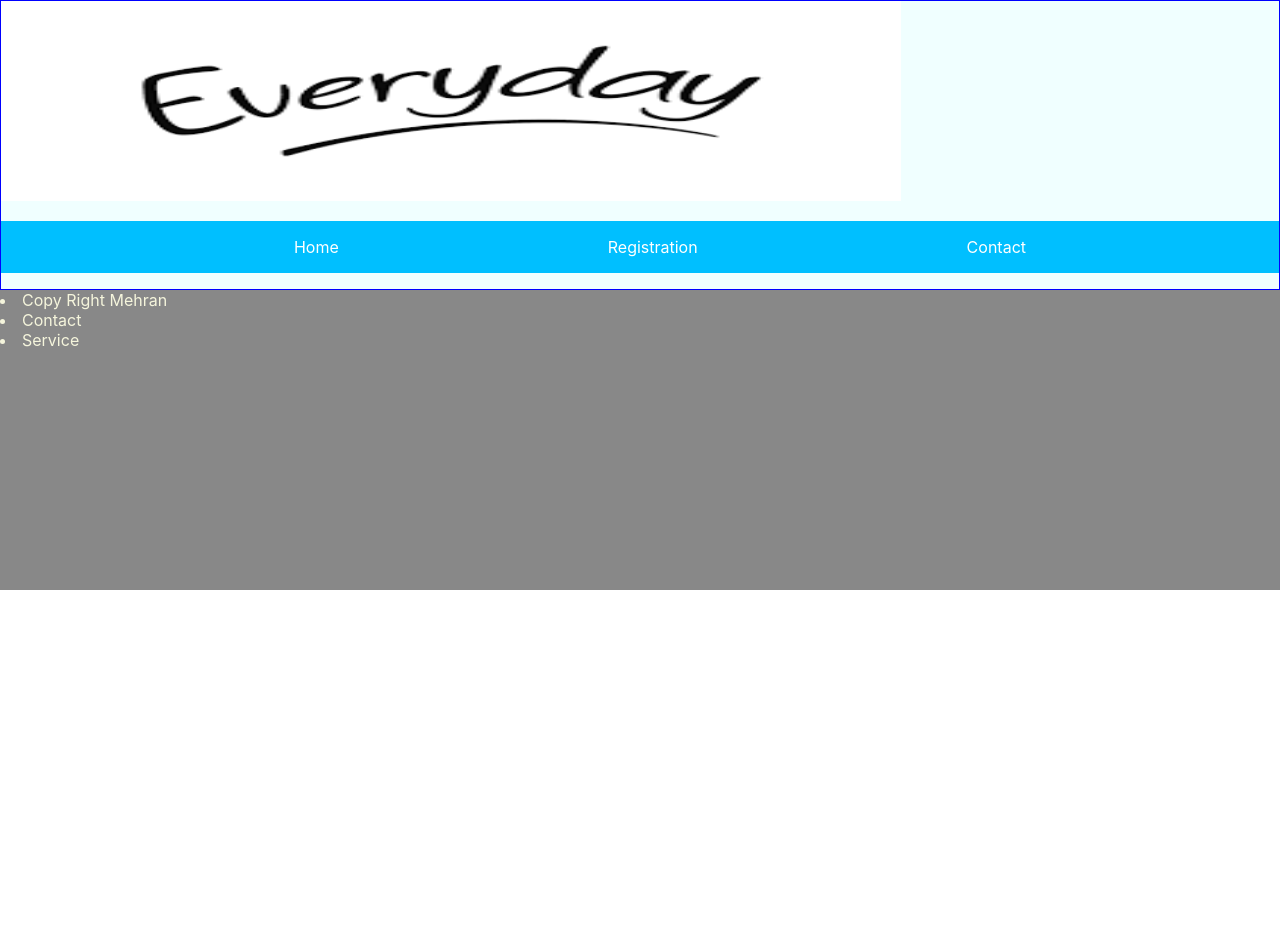
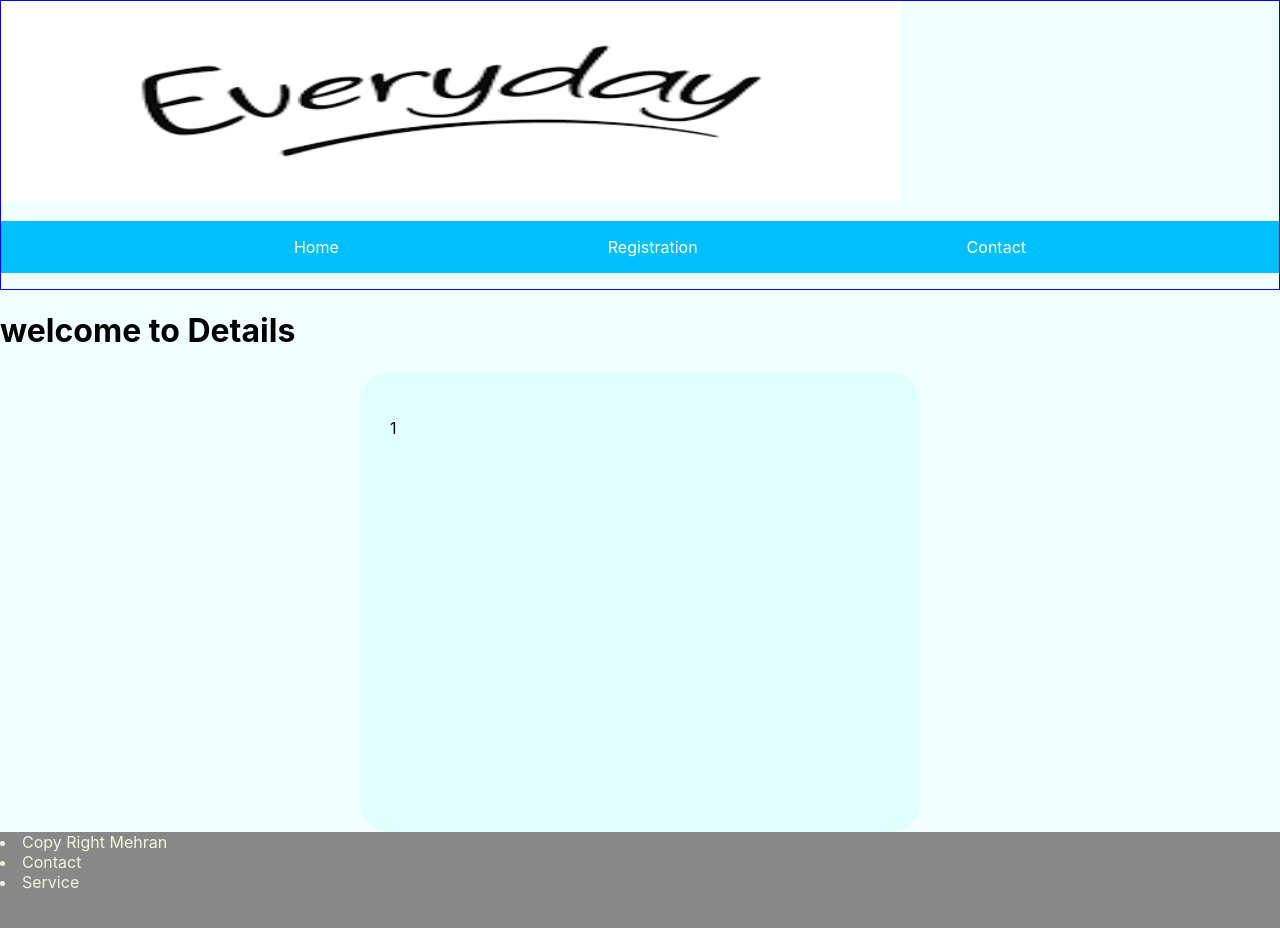
Before and after one commit to mehranGulzar/capStone-myshop, a React (Create React App) app in the folder frontend/: page /details/1 in a window 1280 px wide. Shown: the top 928 px of the page. Before the commit the page ends 800 px from the top, so only its background shows below. Built offline with nearby package versions, Linux system fonts and the light colour scheme.

Commit message:
bug fixes (sonar comments)

```diff
--- a/frontend/src/App.tsx
+++ b/frontend/src/App.tsx
@@ -2,14 +2,16 @@ import React from 'react';
 import './App.css';
 import Articles from "./components/Articles";
 import Footer from "./components/Footer";
-import {BrowserRouter, Link, Route, Router, Routes, useNavigate} from "react-router-dom";
+import {BrowserRouter, Link, Route,  Routes} from "react-router-dom";
 import Registration from "./Registration";
 import Contact from "./components/Contact";
 import everyday from "./pics/everyday.png";
 import Details from "./components/Details";
 
 
+
 function App() {
+
 
 
     return (
@@ -37,7 +39,7 @@ function App() {
                         <Route path={"/registration"} element={<Registration/>}/>
                         <Route path={"/contact"} element={<Contact/>}/>
                         <Route path={"/"} element={<Articles/>}/>
-                        <Route path={"/details"} element={<Details/>}/>
+                        <Route path={"/details/:id"} element={<Details />}/>
                     </Routes>
 
                 </div>
--- a/frontend/src/components/ArticleCard.css
+++ b/frontend/src/components/ArticleCard.css
@@ -1,7 +1,7 @@
 .article-card{
 
     border-radius: 10px;
-    padding: 12px;
+    padding: 20px;
     background-color: #f1f1f1;
     margin: 10px 20px 20px 80px ;
     box-shadow: 4px 6px 4px 6px lightblue ;
@@ -17,7 +17,10 @@
 #title{
     padding: 10px;
 }
-
+.article-image img{
+    width: 200px;
+    height: 150px;
+}
 
 .article-title{
 
@@ -29,23 +32,3 @@
     height: 150px;
 
 }
-
-
-::-webkit-scrollbar {
-    width: 10px;
-}
-
-/* Track */
-::-webkit-scrollbar-track {
-    background: #f1f1f1;
-}
-
-/* Handle */
-::-webkit-scrollbar-thumb {
-    background: #888;
-}
-
-/* Handle on hover */
-::-webkit-scrollbar-thumb:hover {
-    background: #555;
-}
--- a/frontend/src/components/ArticleCard.tsx
+++ b/frontend/src/components/ArticleCard.tsx
@@ -1,6 +1,6 @@
 import {Article} from "../Article";
 import './ArticleCard.css';
-import {Link, Route, Routes} from "react-router-dom";
+import {Link} from "react-router-dom";
 
 
 export type ArticleCardProps = {
@@ -11,24 +11,24 @@ export default function ArticleCard(props : ArticleCardProps){
 
     return (
         <div className={"article-card"}>
+            <p id={"title"}>
+                {props.article.title}
+            </p>
 
          <div className={"article-image"}>
              <img alt={"my-shop"} src={props.article.imageUrl}/>
          </div>
 
             <div>
-           <h3 className={"article-title"}>
-               <p id={"title"}>
-                {props.article.title}
-                </p>
-           </h3>
 
-           <h6>
-               <p id={"price"}>
+
+           <div>
+               <div id={"price"}>
                 {props.article.price} $
-                </p>
-           </h6>
-                <button><Link to={"/details"}>Discover More</Link></button>
+                </div>
+               <button id={"button"}><Link to={"/details/"+ props.article.id}>Discover More</Link></button>
+           </div>
+
             </div>
 
 
--- /dev/null
+++ b/frontend/src/components/Details.css
@@ -0,0 +1,9 @@
+.article-details{
+
+    height: 400px;
+    width: 500px;
+    margin: auto;
+    padding: 30px;
+    border-radius: 30px;
+    background-color: lightcyan;
+}
--- a/frontend/src/components/Details.tsx
+++ b/frontend/src/components/Details.tsx
@@ -1,11 +1,22 @@
-export default function Details(){
+import {useParams} from "react-router-dom";
+import './Details.css'
 
 
+export default function Details( ){
+
+
+
+    const {id} = useParams();
 
     return(
         <div>
 
-            <h1>welcome to Deatils</h1>
+            <h1>welcome to Details</h1>
+
+            <div className={"article-details"}>
+             <p> {id}</p>
+
+            </div>
 
         </div>
     )
```
Also changed, not shown: 2 other files (tests, documents, lock files or other folders).
